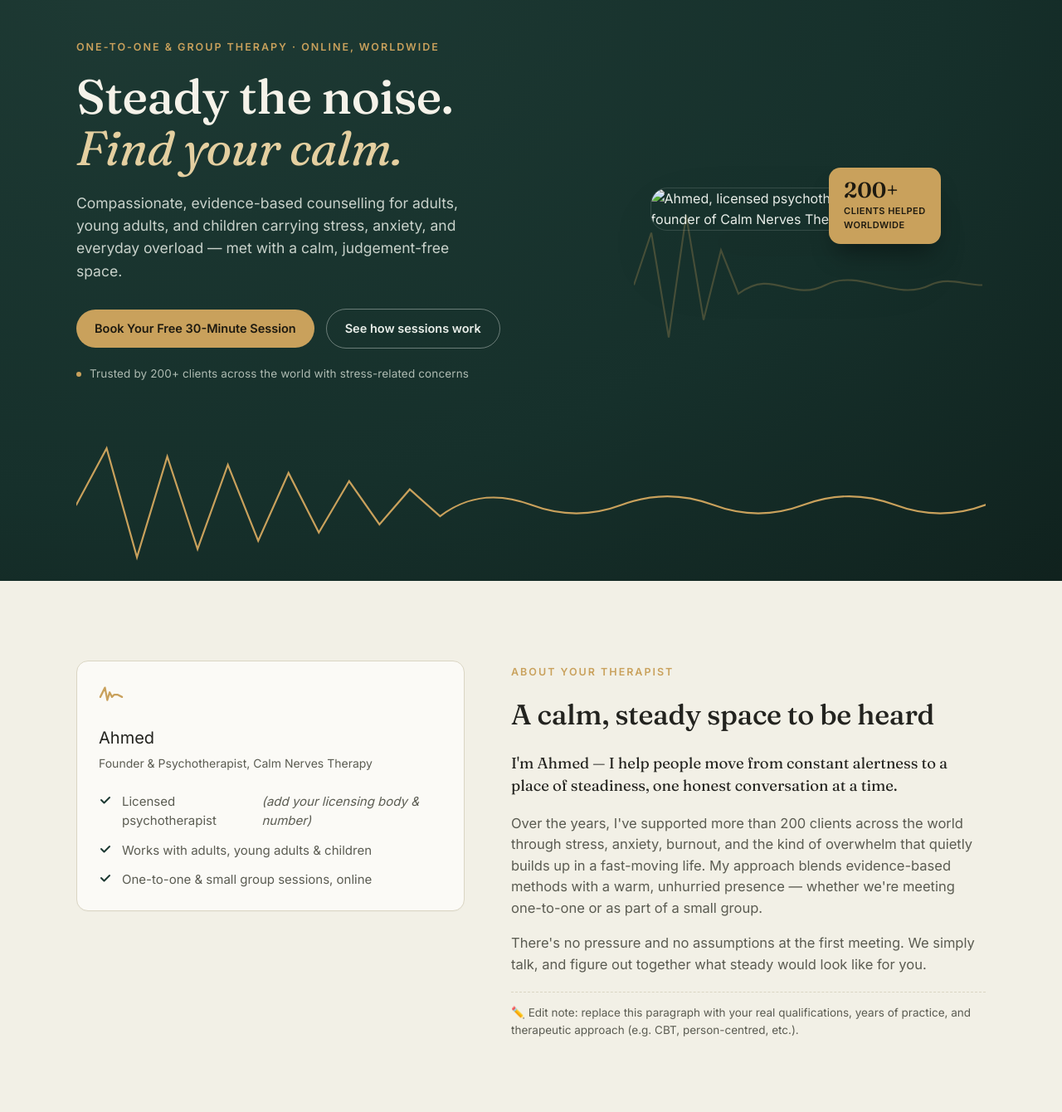
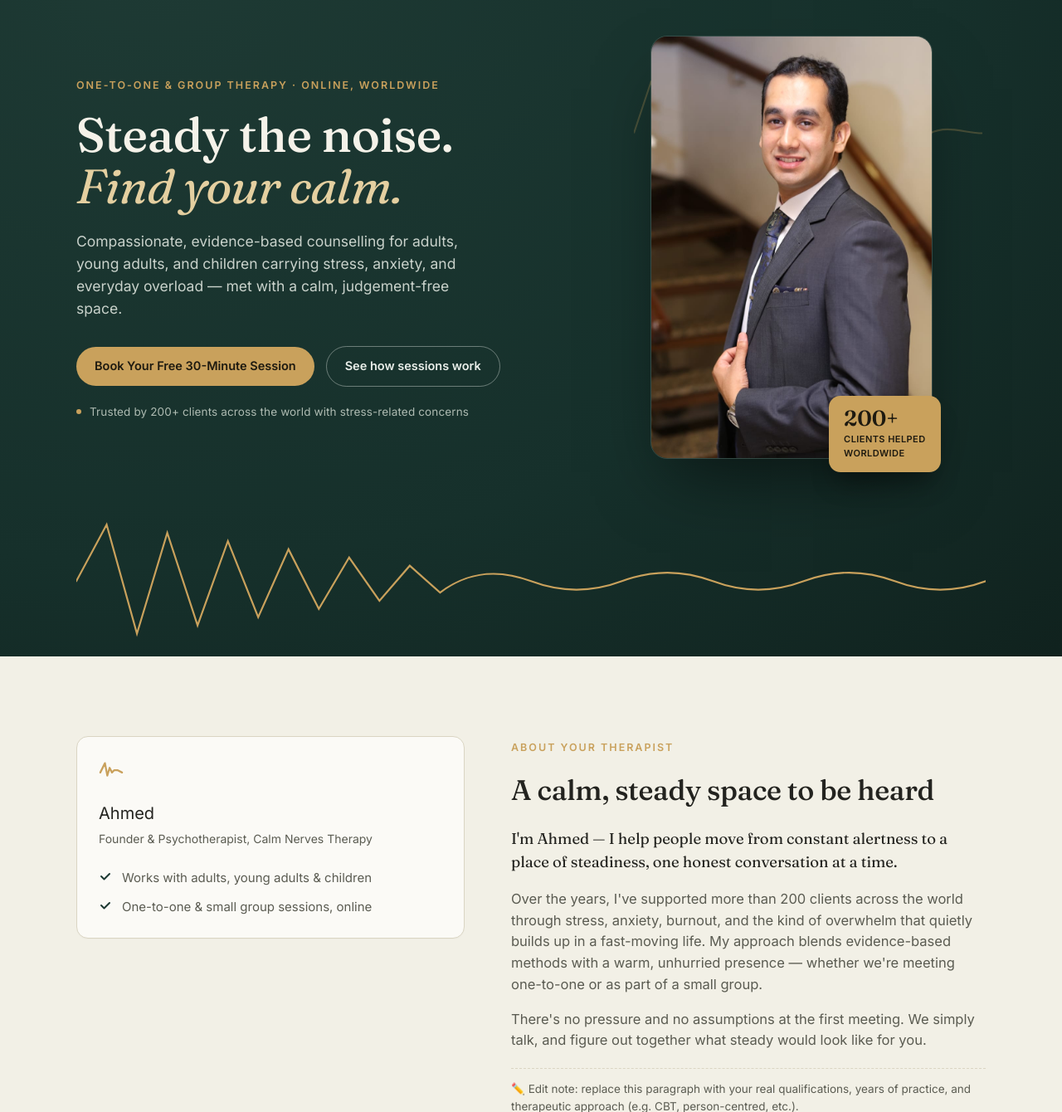
Before and after one commit to AhmIqb786/calmnervestherapy.github.io, a plain HTML site: page index.html in a window 1280 px wide. Shown: the part 118-1458 px from the top of the page at 83% size. Drawn offline with Linux system fonts and the light colour scheme.

Commit message:
Add files via upload

```diff
--- a/index.html
+++ b/index.html
@@ -296,7 +296,7 @@
           <path d="M0 150 L20 90 L40 210 L60 70 L80 190 L100 110 L120 160 C160 130 180 170 220 150 C260 130 300 170 340 150 C360 140 380 150 400 150"
             stroke="#C9A15C" stroke-width="2" fill="none" opacity="0.55"/>
         </svg>
-        <img class="hero-photo" src="assets/therapist.jpg" alt="Ahmed, licensed psychotherapist and founder of Calm Nerves Therapy">
+        <img class="hero-photo" src="therapist.jpg" alt="Ahmed, licensed psychotherapist and founder of Calm Nerves Therapy">
         <div class="photo-badge"><b>200+</b><span>CLIENTS HELPED<br>WORLDWIDE</span></div>
       </div>
     </div>
@@ -317,7 +317,6 @@
           <div class="name">Ahmed</div>
           <div class="role">Founder &amp; Psychotherapist, Calm Nerves Therapy</div>
           <ul class="credentials">
-            <li><svg width="16" height="16" viewBox="0 0 16 16" fill="none"><path d="M3 8l3.5 3.5L13 5" stroke="#1E3A34" stroke-width="2" stroke-linecap="round" stroke-linejoin="round"/></svg> Licensed psychotherapist <em>(add your licensing body &amp; number)</em></li>
             <li><svg width="16" height="16" viewBox="0 0 16 16" fill="none"><path d="M3 8l3.5 3.5L13 5" stroke="#1E3A34" stroke-width="2" stroke-linecap="round" stroke-linejoin="round"/></svg> Works with adults, young adults &amp; children</li>
             <li><svg width="16" height="16" viewBox="0 0 16 16" fill="none"><path d="M3 8l3.5 3.5L13 5" stroke="#1E3A34" stroke-width="2" stroke-linecap="round" stroke-linejoin="round"/></svg> One-to-one &amp; small group sessions, online</li>
           </ul>
```
